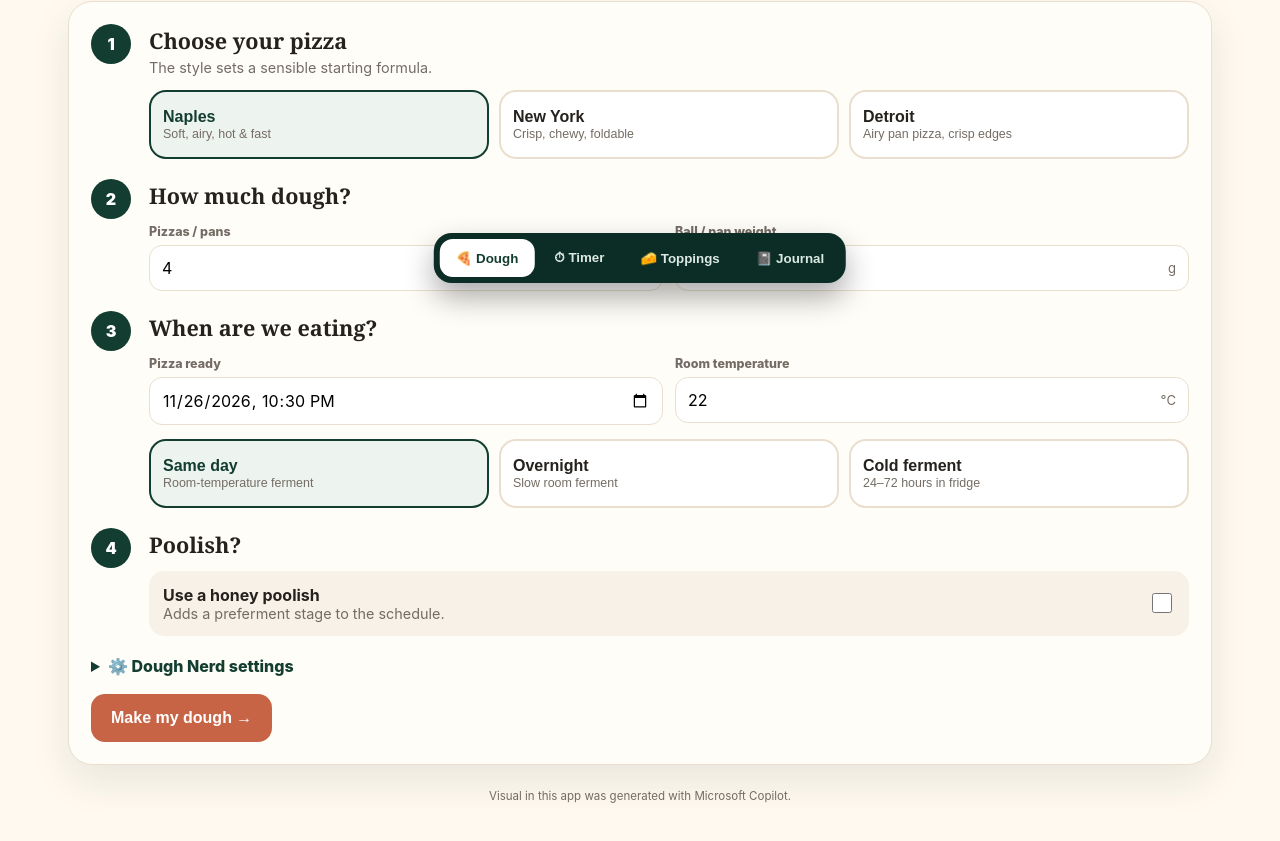
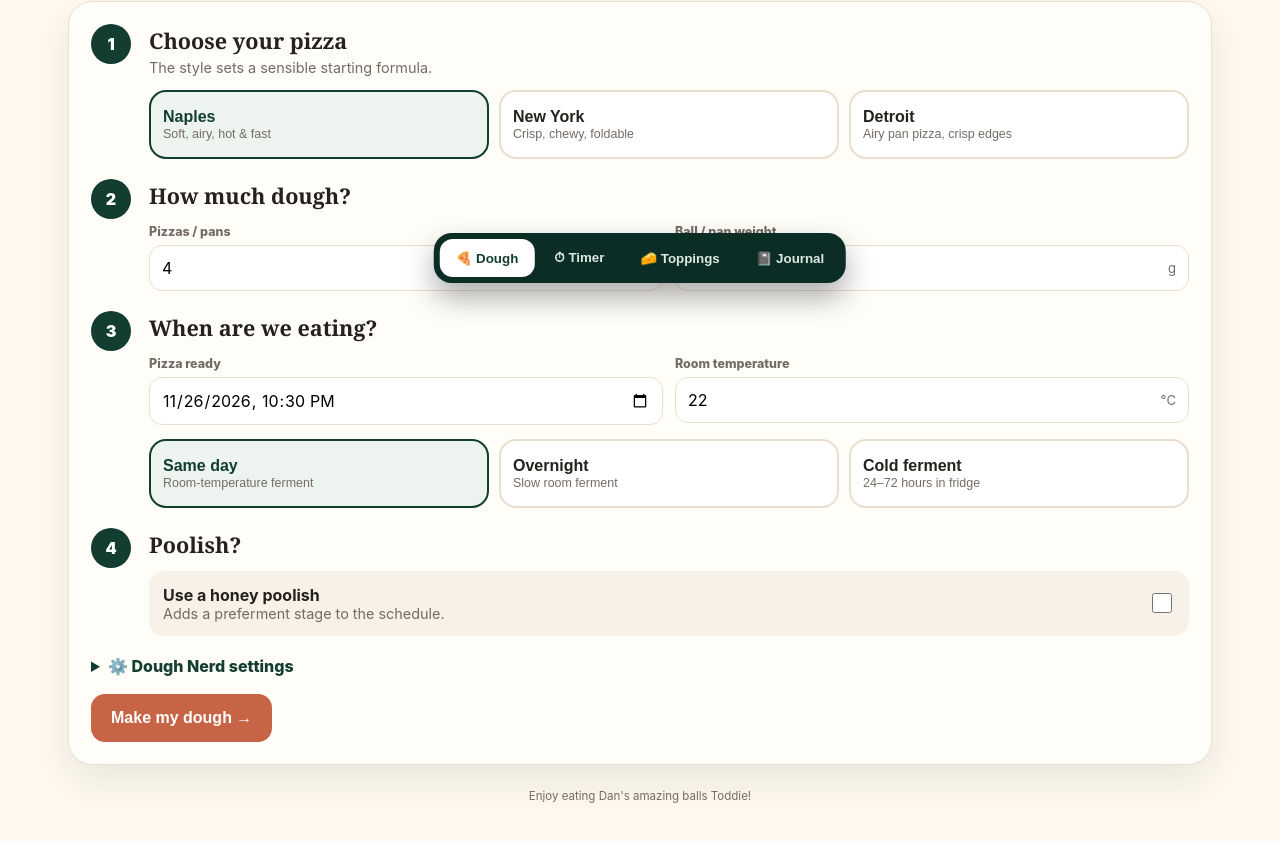
Before and after one commit to DanRyanFlexi/Dansdoughballs, a plain HTML site: page index.html in a window 1280 px wide. Shown: the part 503-1344 px from the top of the page. Drawn offline with Linux system fonts and the light colour scheme.

Commit message:
Update navigation and footer content in index.html

```diff
--- a/index.html
+++ b/index.html
@@ -10,7 +10,7 @@
 <div id="results" style="display:none"><div class="result-grid"><div class="panel"><div class="eyebrow">Your dough</div><div class="bigcall" id="resultTitle"></div><ul class="ingredients" id="ingredients"></ul><div id="poolishRecipe"></div></div><div class="panel"><div class="eyebrow">Your pizza plan</div><h2 style="margin-top:6px">Work backwards, stress less.</h2><div class="timeline" id="timeline"></div></div></div></div></section>
 <section class="page" id="timer"><div class="timerbox"><div class="eyebrow">Fermentation timer</div><h2 id="timerStage">Bulk fermentation</h2><div id="riseVisual" class="rise-visual"><div class="rise-stage"><img class="rise-ghost" src="dough-rising.png" alt="Dough rising progress"><div id="riseMask" class="rise-mask"><img class="rise-fill" src="dough-rising.png" alt=""><i class="rise-bubble b1"></i><i class="rise-bubble b2"></i><i class="rise-bubble b3"></i></div></div><div id="risePct" class="risePct">0% Risen</div><div class="rise-caption">Watch the dough rise as the timer runs</div></div><div class="clock" id="clock">02:00:00</div><div class="progress"><div class="bar" id="bar"></div></div><p id="timerStatus">Ready when you are.</p><div class="timeractions"><select id="stage"><option>Bulk fermentation</option><option>Poolish</option><option>Final proof</option><option>Preheat oven</option></select><input id="timerHours" type="number" value="2" min="0" style="width:74px"><button class="start" id="start">Start</button><button id="plus">+15m</button><button id="reset">Reset</button></div></div><div class="panel"><h2>Next up</h2><p id="nextTip">Build a dough plan and use “Start timer” on any stage.</p></div></section>
 <section class="page" id="recipes"><div class="panel"><div class="eyebrow">Toppings & recipes</div><h1>Finish the pizza.</h1><p class="sub">Simple combinations sized for one standard pizza. Scale them to your batch with one tap.</p><div class="recipe-filter"><button class="active" data-rfilter="all">All</button><button data-rfilter="naples">Naples</button><button data-rfilter="ny">New York</button><button data-rfilter="detroit">Detroit</button></div><div class="recipe-grid" id="recipeGrid"></div></div></section><section class="page" id="journal"><div class="panel"><div class="eyebrow">Dough journal</div><h1>Remember the good ones.</h1><p class="sub">Save today's formula, rate the result, and build your own dough book.</p><button id="saveBatch" class="cta green">Save current batch</button><div id="journalList" style="margin-top:18px"></div></div></section>
-<nav><button class="active" data-page="dough">🍕 Dough</button><button data-page="timer">⏱ Timer</button><button data-page="recipes">🧀 Toppings</button><button data-page="journal">📓 Journal</button></nav><div class="source">Visual in this app was generated with Microsoft Copilot.</div></div>
+<nav><button class="active" data-page="dough">🍕 Dough</button><button data-page="timer">⏱ Timer</button><button data-page="recipes">🧀 Toppings</button><button data-page="journal">📓 Journal</button></nav><div class="source">Enjoy eating Dan's amazing balls Toddie!</div></div>
 <script>
 const $=id=>document.getElementById(id), presets={naples:{name:'Naples',h:65,s:2.8,o:0,su:0,w:260},ny:{name:'New York',h:62,s:2.5,o:2.5,su:1.5,w:330},detroit:{name:'Detroit',h:72,s:2.5,o:3,su:1,w:620}};let style='naples',plan='same',lastBatch=null;
 function localDT(d){let z=n=>String(n).padStart(2,'0');return `${d.getFullYear()}-${z(d.getMonth()+1)}-${z(d.getDate())}T${z(d.getHours())}:${z(d.getMinutes())}`};let def=new Date(Date.now()+20*3600000);def.setMinutes(30,0,0);$('ready').value=localDT(def);
```
